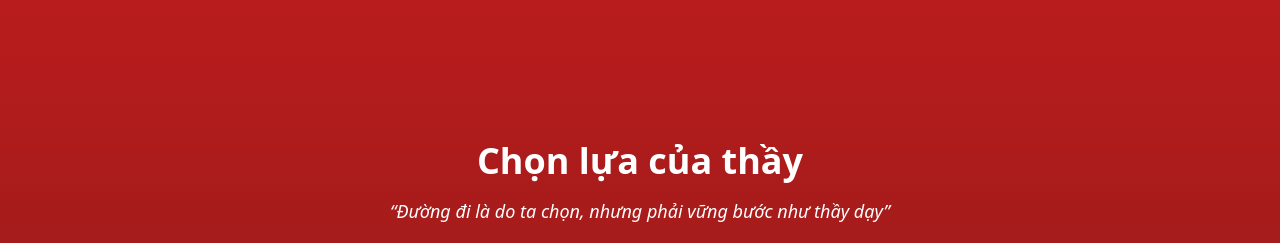
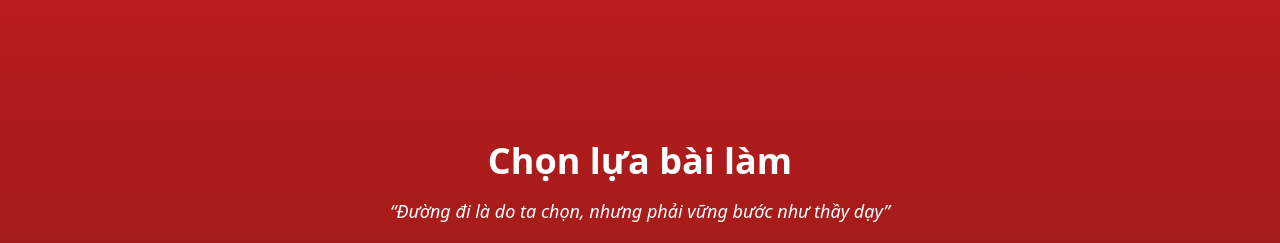
Before and after one commit to Anhtx1u11/admintuupt.github.io, a plain HTML site: page macle.html in a window 1280 px wide. Shown: the top 243 px of the page. Drawn offline with nearby package versions, Linux system fonts and the light colour scheme.

Commit message:
Update macle.html

```diff
--- a/macle.html
+++ b/macle.html
@@ -19,7 +19,7 @@
 <body class="bg-gradient-to-b from-red-700 via-red-800 to-black text-white min-h-screen flex flex-col items-center justify-center relative">
 
   <div class="text-center mb-10">
-    <h1 class="text-4xl font-bold mb-4">Chọn lựa của thầy</h1>
+    <h1 class="text-4xl font-bold mb-4">Chọn lựa bài làm</h1>
     <p class="text-lg italic">“Đường đi là do ta chọn, nhưng phải vững bước như thầy dạy”</p>
   </div>
 
```
